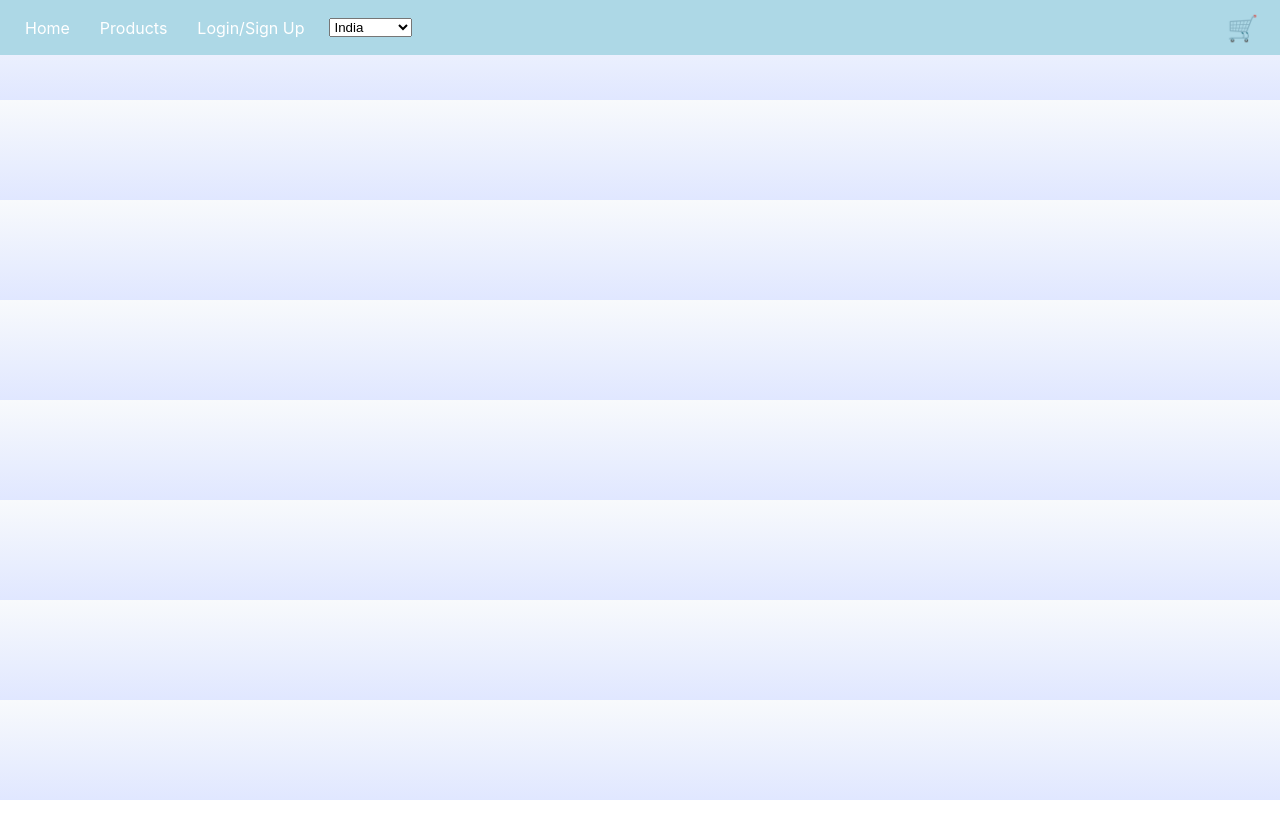
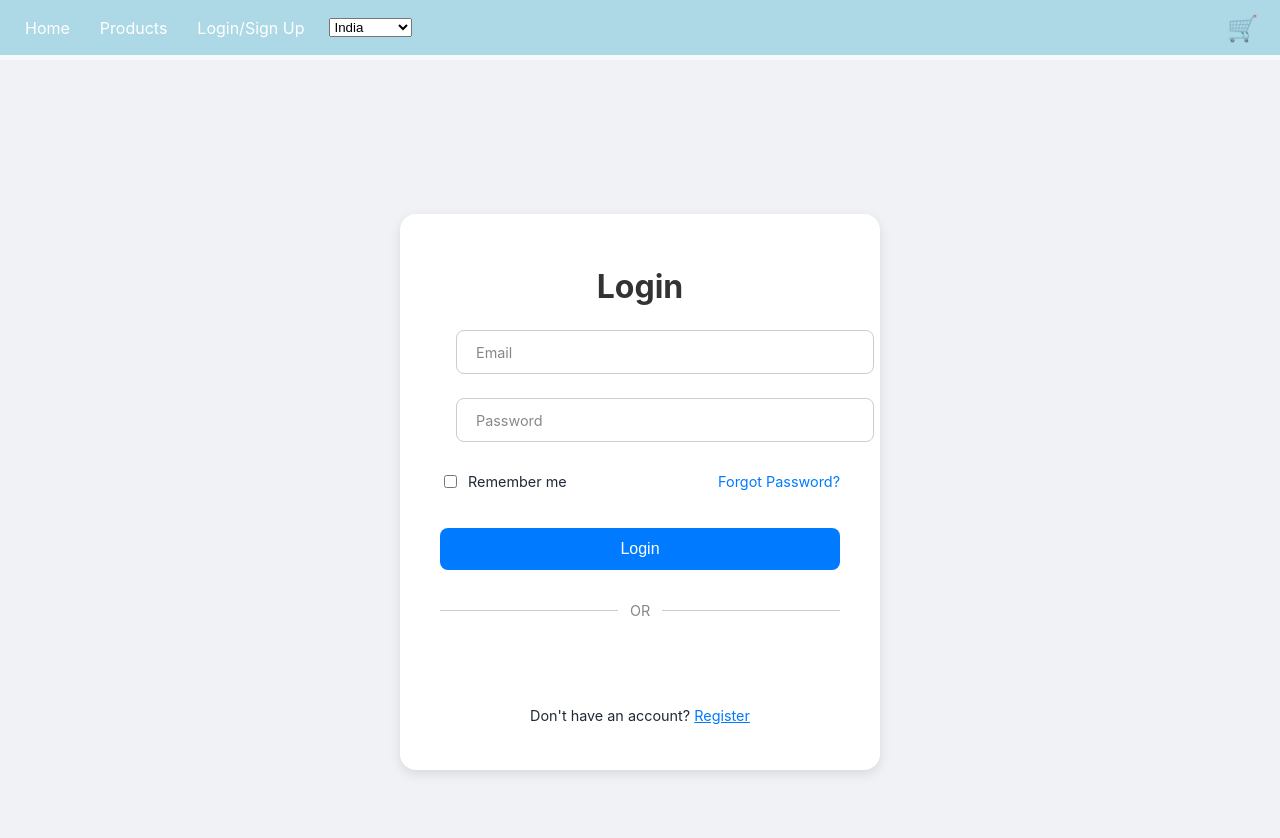
Before and after one commit to Sakthivelan2005/e-commerce, a React (Create React App) app: page /Authentication in a window 1280 px wide. Shown: the top 838 px of the page. Before the commit the page ends 800 px from the top, so only its background shows below. Built offline with nearby package versions, Linux system fonts and the light colour scheme.

Commit message:
Authentication Added

```diff
--- /dev/null
+++ b/src/components/Authentication.css
@@ -0,0 +1,184 @@
+
+.login {
+    display: flex;
+    justify-content: center;
+    align-items: center;
+    gap: 4rem;
+    padding: 2rem;
+    background-color: #f0f2f5;
+    min-height: 100vh;
+  }
+
+  .login__form {
+    background-color: #ffffff;
+    padding: 2rem 2.5rem;
+    border-radius: 1rem;
+    box-shadow: 0 4px 12px rgba(0, 0, 0, 0.1);
+    width: 100%;
+    max-width: 400px;
+  }
+
+  .login__title {
+    font-size: 2rem;
+    font-weight: bold;
+    margin-bottom: 1.5rem;
+    text-align: center;
+    color: #333;
+  }
+
+  .login__content {
+    display: flex;
+    flex-direction: column;
+    gap: 1.5rem;
+  }
+
+  .login__box {
+    display: flex;
+    align-items: center;
+    gap: 1rem;
+  }
+
+  .login__icon {
+    font-size: 1.5rem;
+    color: #555;
+  }
+
+  .login__box-input {
+    position: relative;
+    width: 100%;
+  }
+
+  .login__input {
+    width: 100%;
+    padding: 0.75rem 1rem;
+    border: 1px solid #ccc;
+    border-radius: 0.5rem;
+    outline: none;
+    font-size: 1rem;
+    background: none;
+  }
+
+  .login__label {
+    position: absolute;
+    top: 50%;
+    left: 1rem;
+    transform: translateY(-50%);
+    background-color: #fff;
+    padding: 0 0.25rem;
+    font-size: 0.9rem;
+    color: #888;
+    transition: 0.3s;
+    pointer-events: none;
+  }
+
+  .login__input:focus + .login__label,
+  .login__input:not(:placeholder-shown) + .login__label {
+    top: -10px;
+    left: 0.75rem;
+    font-size: 0.75rem;
+    color: #333;
+  }
+
+  .login__eye {
+    position: absolute;
+    right: 1rem;
+    top: 50%;
+    transform: translateY(-50%);
+    color: #aaa;
+    cursor: pointer;
+  }
+
+  .login__check {
+    display: flex;
+    justify-content: space-between;
+    align-items: center;
+    margin-top: 1rem;
+    font-size: 0.9rem;
+  }
+
+  .login__check-group {
+    display: flex;
+    align-items: center;
+    gap: 0.5rem;
+  }
+
+  .login__forgot {
+    color: #007bff;
+    text-decoration: none;
+  }
+
+  .login__forgot:hover {
+    text-decoration: underline;
+  }
+
+  .login__button {
+    width: 100%;
+    margin-top: 1.5rem;
+    padding: 0.75rem;
+    border: none;
+    border-radius: 0.5rem;
+    background-color: #007bff;
+    color: white;
+    font-size: 1rem;
+    cursor: pointer;
+    transition: background-color 0.3s;
+  }
+
+  .login__button:hover {
+    background-color: #0056b3;
+  }
+
+  .divider {
+    display: flex;
+    align-items: center;
+    text-align: center;
+    margin: 2rem 0;
+    color: #888;
+  }
+
+  .divider::before,
+  .divider::after {
+    content: "";
+    flex: 1;
+    border-bottom: 1px solid #ccc;
+  }
+
+  .divider::before {
+    margin-right: 0.75rem;
+  }
+
+  .divider::after {
+    margin-left: 0.75rem;
+  }
+
+  .divider span {
+    font-size: 0.9rem;
+    text-transform: uppercase;
+  }
+
+  .Google{
+     place-self: center;
+  }
+  .login__register {
+    margin-top: 1rem;
+    text-align: center;
+    font-size: 0.9rem;
+  }
+
+  .login__register a {
+    color: #007bff;
+    text-decoration: none;
+  }
+
+  .login__register a:hover {
+    text-decoration: none;
+  }
+
+  .toggle-link {
+    color: #007bff;
+    cursor: pointer;
+    text-decoration: underline;
+  }
+  .toggle-link:hover {
+    color: #0056b3;
+  }
--- a/src/components/Authentication.js
+++ b/src/components/Authentication.js
@@ -1,20 +1,93 @@
-import React from 'react'
+import React, { useState } from 'react';
 import { GoogleLogin } from "@react-oauth/google";
 import { jwtDecode } from "jwt-decode";
 import { useNavigate } from 'react-router-dom';
+import './Authentication.css';
 
 const Authentication = () => {
-  const Navigate = useNavigate();
+  const [isLogin, setIsLogin] = useState(true);
+  const navigate = useNavigate();
+
+  const toggleForm = () => {
+    setIsLogin(!isLogin);
+  };
+
   return (
-    <div>
-        <GoogleLogin
-            onSuccess={(credentials) => {
-              console.log(jwtDecode(credentials.credential))
-              Navigate("/")}
-            }
-            onError={() => console.log("Login failed")}/>
+    <div className="login">
+      <form className="login__form">
+        <h1 className="login__title">{isLogin ? 'Login' : 'Sign Up'}</h1>
+
+        <div className="login__content">
+          {!isLogin && (
+            <div className="login__box">
+              <i className="ri-user-3-line login__icon"></i>
+              <div className="login__box-input">
+                <input type="text" required className="login__input" placeholder=" " />
+                <label className="login__label">Username</label>
+              </div>
+            </div>
+          )}
+
+          <div className="login__box">
+            <i className="ri-user-3-line login__icon"></i>
+            <div className="login__box-input">
+              <input type="email" required className="login__input" placeholder=" " />
+              <label className="login__label">Email</label>
+            </div>
+          </div>
+
+          <div className="login__box">
+            <i className="ri-lock-2-line login__icon"></i>
+            <div className="login__box-input">
+              <input type="password" required className="login__input" placeholder=" " />
+              <label className="login__label">Password</label>
+              <i className="ri-eye-off-line login__eye"></i>
+            </div>
+          </div>
+        </div>
+
+        {isLogin && (
+          <div className="login__check">
+            <div className="login__check-group">
+              <input type="checkbox" className="login__check-input" id="login-check" />
+              <label htmlFor="login-check" className="login__check-label">Remember me</label>
+            </div>
+            <p className="login__forgot">Forgot Password?</p>
+          </div>
+        )}
+
+        <button type="submit" className="login__button">
+          {isLogin ? 'Login' : 'Sign Up'}
+        </button>
+
+        <div className="divider"><span>or</span></div>
+
+        <div className="Google">
+          <GoogleLogin
+            onSuccess={(credentialResponse) => {
+              console.log(jwtDecode(credentialResponse.credential));
+              navigate("/");
+            }}
+            onError={() => console.log("Login failed")}
+          />
+        </div>
+
+        <p className="login__register">
+          {isLogin ? (
+            <>
+              Don't have an account? {" "}
+              <span onClick={toggleForm} className="toggle-link">Register</span>
+            </>
+          ) : (
+            <>
+              Already have an account? {" "}
+              <span onClick={toggleForm} className="toggle-link">Login</span>
+            </>
+          )}
+        </p>
+      </form>
     </div>
-  )
-}
+  );
+};
 
-export default Authentication
+export default Authentication;
```
Also changed, not shown: src/components/images.jpeg (added).
